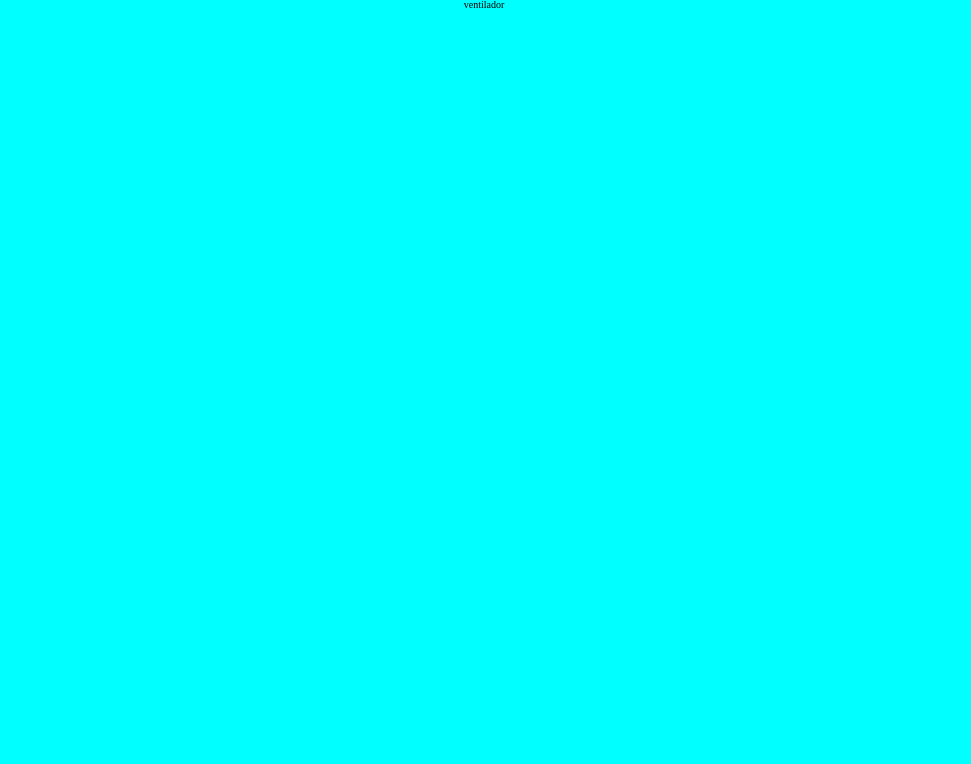
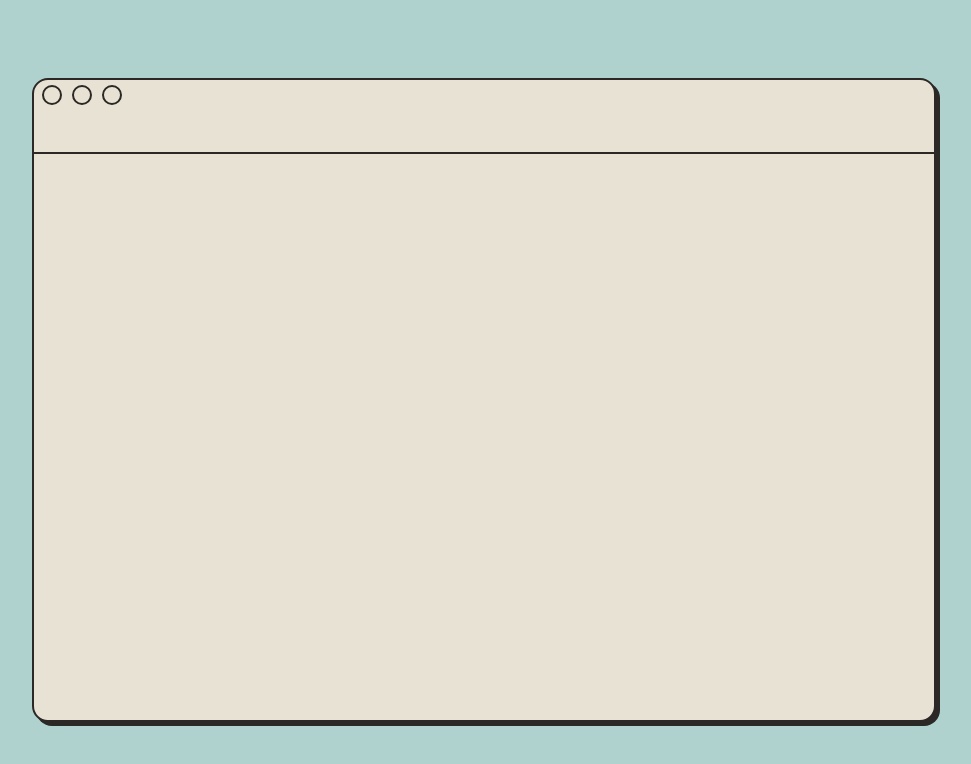
Before and after one commit to saturnoluis/saturnoluis.github.io, a React (Create React App) app in the folder application/: page / in a window 1280 px wide. Shown: the top 764 px of the page, without its empty margins (156-1127 px from the left). Built offline with nearby package versions, Linux system fonts and the light colour scheme.

Commit message:
Add base styles for Window

```diff
--- a/application/src/App.css
+++ b/application/src/App.css
@@ -1,7 +1,94 @@
 .App {
+  align-items: center;
+  background-color: var(--background-color);
+  display: flex;
+  font-size: 10px;
+  height: 100vh;
+  justify-content: center;
   text-align: center;
-  font-size: 10px;
+  width: 100vw;
+
+  --background-color: #b0d2cf;
+  --border-color: #2b2825;
+  --border-size: 2px;
+  --window-color: #e8e2d4;
+}
+
+.Window {
+  background-color: var(--window-color);
+  border-radius: 16px;
+  border: var(--border-size) solid var(--border-color);
+  box-shadow: 4px 4px var(--border-color);
+  display: block;
+  height: 80vh;
+  max-width: 900px;
+  overflow: hidden;
+  width: 90vw;
+}
+
+.Window__header {
+  border-bottom: var(--border-size) solid var(--border-color);
+  height: 72px;
+}
+
+.Window__title {
+  --window-title-height: 30px;
+
+  height: var(--window-title-height);
+  display: flex;
+  flex-direction: row;
+  align-items: flex-start;
+}
+
+.Window__controls {
+  height: var(--window-title-height);
+  display: flex;
+  margin-left: 3px;
+}
+
+.Window__button {
+  align-items: center;
+  background: #b0d2cf;
+  background: none;
+  border: none;
+  display: flex;
+  height: var(--window-title-height);
+  justify-content: center;
+  padding: 0;
+  width: var(--window-title-height);
+  cursor: pointer;
+}
+
+
+.Window__button .Window__button--close,
+.Window__button .Window__button--minimize,
+.Window__button .Window__button--maximize
+{
   background-color: aqua;
-  width: 100vw;
-  height: 100vh;
+  background: none;
+  border: var(--border-size) solid var(--border-color);
+  box-sizing: content-box;
+  display: block;
+  height: 16px;
+  width: 16px;
+  border-radius: 50%;
+  transition: all .2s;
 }
+
+.Window__button:hover .Window__button--close {
+  background-color: var(--border-color);
+  height: 14px;
+  width: 14px;
+}
+
+.Window__button:hover .Window__button--minimize {
+  border-radius: 2px;
+  height: 2px;
+  width: 16px;
+}
+
+.Window__button:hover .Window__button--maximize {
+  border-radius: 2px;
+  height: 18px;
+  width: 18px;
+}
--- a/application/src/App.js
+++ b/application/src/App.js
@@ -2,9 +2,25 @@ import './App.css';
 
 function App() {
   return (
-    <div className="App">
-      <h1>ventilador</h1>
-    </div>
+    <main className="App">
+      <div className="Window">
+        <header className="Window__header">
+          <div className="Window__title">
+            <div className="Window__controls">
+              <button className="Window__button">
+                <div className="Window__button--close" />
+              </button>
+              <button className="Window__button">
+                <div className="Window__button--minimize" />
+              </button>
+              <button className="Window__button">
+                <div className="Window__button--maximize" />
+              </button>
+            </div>
+          </div>
+        </header>
+      </div>
+    </main>
   );
 }
 
```
